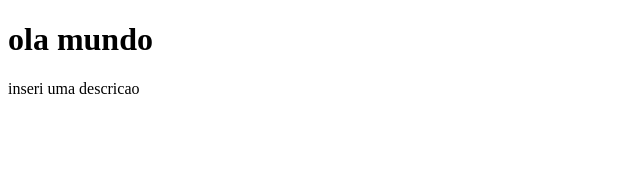
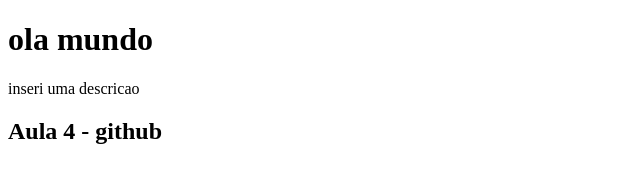
Before and after one commit to filipesoutoobaldia/aula4, a plain HTML site: page index.html in a window 1280 px wide. Shown: the whole page, without its empty margins (0-640 px from the left). Drawn offline with Linux system fonts and the light colour scheme.

Commit message:
inseri subtitulo

```diff
--- a/index.html
+++ b/index.html
@@ -8,5 +8,7 @@
 <body>
     <h1> ola mundo</h1>
     <p> inseri uma descricao</p>
+
+    <h2>Aula 4 - github</h2>
 </body>
 </html>
```
